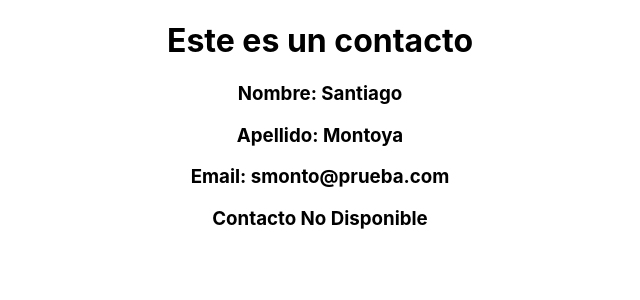
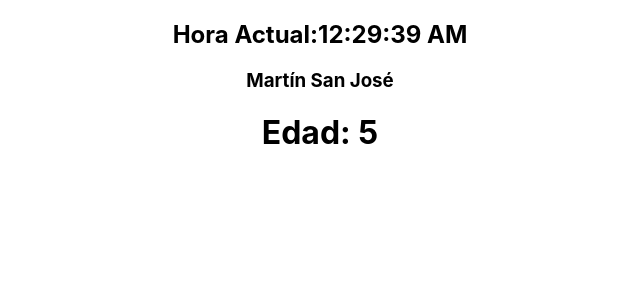
Before and after one commit to SantiMonto/React-openBootcamp, a React (Create React App) app in the folder my-app/: page / in a window 1280 px wide. Shown: the top 300 px of the page, without its empty margins (320-960 px from the left). Built offline with nearby package versions, Linux system fonts and the light colour scheme; the HTML template or start-up script is replaced by a standard one.

Commit message:
realizado el componente funcional

```diff
--- a/my-app/src/App.js
+++ b/my-app/src/App.js
@@ -1,14 +1,16 @@
 import './App.css';
-import ComponenteB from "./components/ComponenteB"
-import { Contacto } from './components/Contacto.class';
+import Info from './components/Info';
+// import ComponenteB from "./components/ComponenteB"
+// import { Contacto } from './components/Contacto.class';
 
 function App() {
 
-  const contacto = new Contacto("Santiago","Montoya","smonto@prueba.com",false);
+  // const contacto = new Contacto("Santiago","Montoya","smonto@prueba.com",false);
 
   return (
     <div className="App">
-      <ComponenteB contacto={contacto}/>
+      {/* <ComponenteB contacto={contacto}/> */}
+      <Info />
     </div>
   );
 }
--- /dev/null
+++ b/my-app/src/components/Info.jsx
@@ -0,0 +1,44 @@
+import React, { useEffect } from "react";
+import { useState } from "react";
+
+const Info = () => {
+  const data = {
+    fecha: new Date(),
+    edad: 0,
+    nombre: "Martín",
+    apellidos: "San José",
+  };
+
+  const [info, setInfo] = useState(data);
+
+  const tick = () => {
+    let edad = info.edad + 1;
+    setInfo({
+      ...info,
+      fecha: new Date(),
+      edad,
+    });
+  };
+
+  useEffect(() => {
+    const timerID=setInterval(() => {
+      tick();
+      clearInterval(timerID);
+    }, 1000);
+  });
+
+  return (
+    <div>
+      <h2>
+        Hora Actual:
+        {info.fecha.toLocaleTimeString()}
+      </h2>
+      <h3>
+        {info.nombre} {info.apellidos}
+      </h3>
+      <h1>Edad: {info.edad}</h1>
+    </div>
+  );
+};
+
+export default Info;
```
